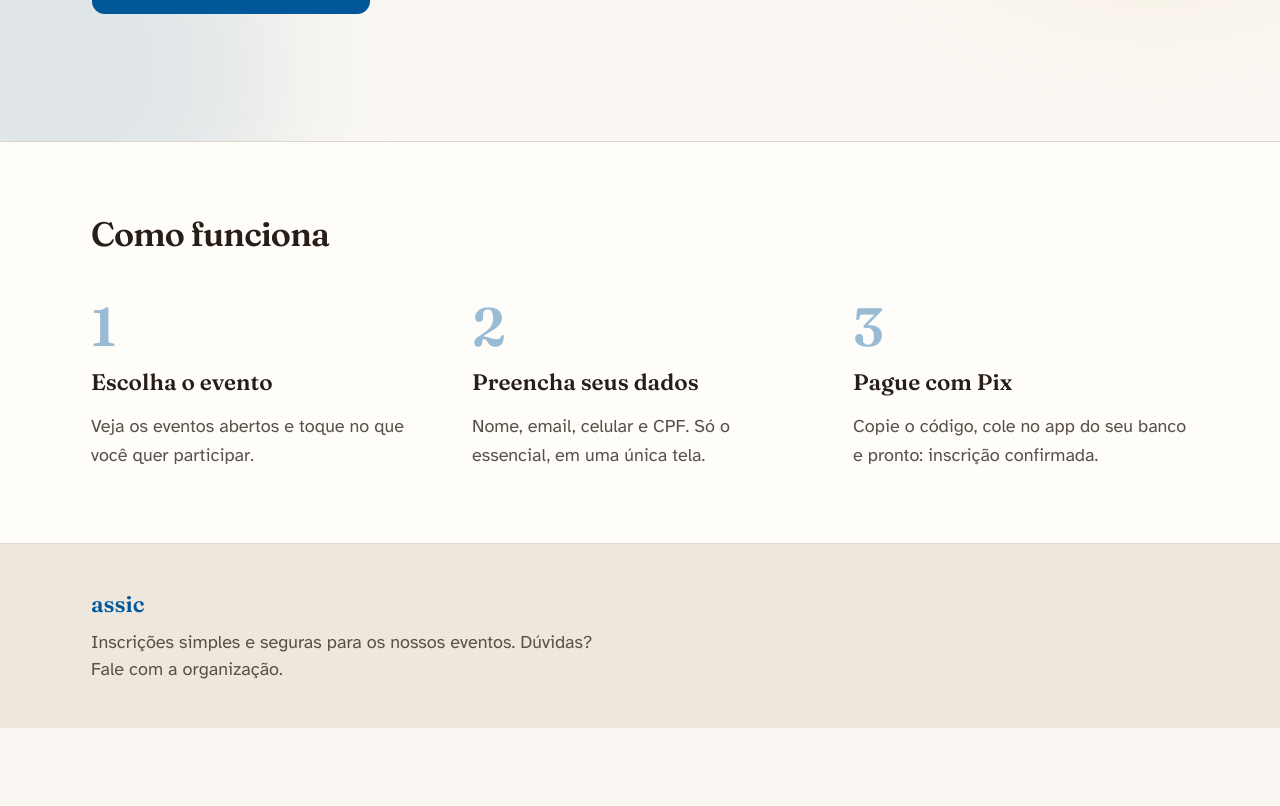
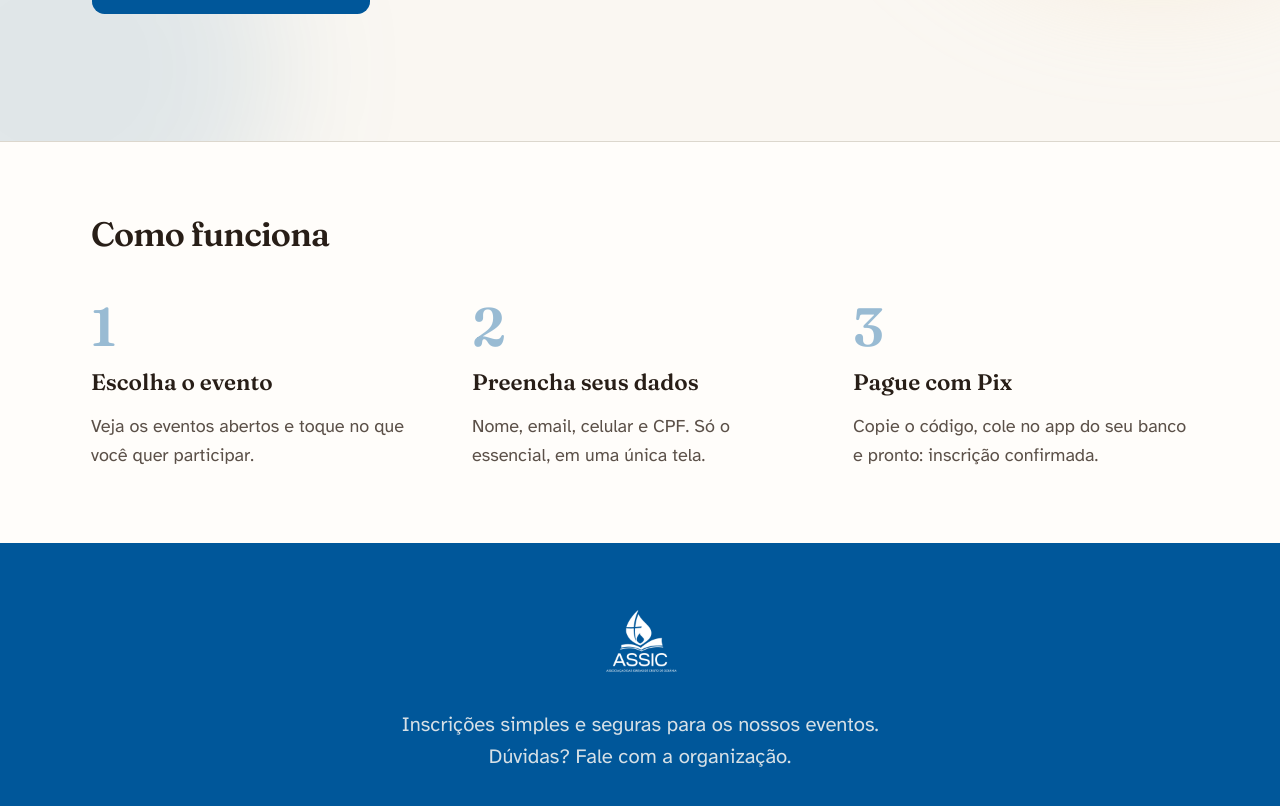
Before and after one commit to esdras-kyo/assic-manager, a Next.js app: page / in a window 1280 px wide. Shown: the part 504-1310 px from the top of the page. Before the commit the page ends 1232 px from the top, so only its background shows below. Built offline with nearby package versions, Linux system fonts and the light colour scheme.

Commit message:
feat: rodapé azul com a logo da ASSIC

```diff
--- a/src/components/site/footer.tsx
+++ b/src/components/site/footer.tsx
@@ -1,9 +1,12 @@
 export function Footer() {
   return (
-    <footer className="border-t border-border bg-secondary">
-      <div className="mx-auto w-full max-w-5xl px-4 py-10 sm:px-6">
-        <p className="font-heading text-xl font-semibold text-primary">assic</p>
-        <p className="mt-2 max-w-md text-muted-foreground">
+    <footer className="bg-primary text-primary-foreground">
+      <div className="mx-auto flex w-full max-w-5xl flex-col items-center gap-5 px-4 py-12 text-center sm:px-6">
+        {/* Logo estática (public/images/assic.PNG — caso exato p/ Linux/Vercel).
+            img simples: next/image exigiria dimensões fixas, desnecessário aqui. */}
+        {/* eslint-disable-next-line @next/next/no-img-element */}
+        <img src="/images/assic.PNG" alt="ASSIC" className="h-20 w-auto" />
+        <p className="max-w-md text-lg text-primary-foreground/85">
           Inscrições simples e seguras para os nossos eventos. Dúvidas? Fale com
           a organização.
         </p>
```
Also changed, not shown: public/images/assic.PNG (added).
